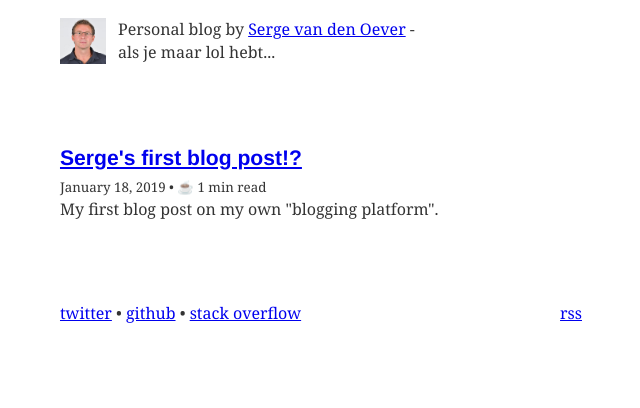
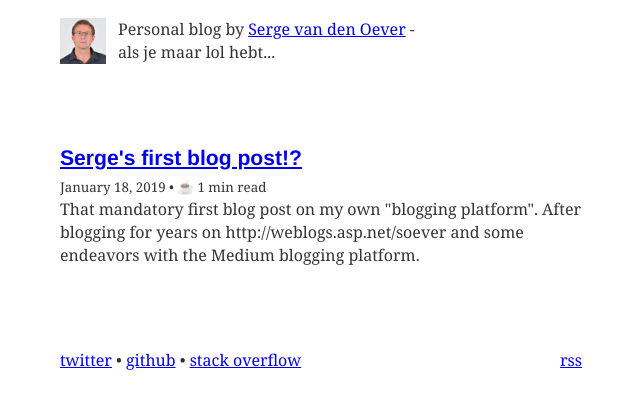
Before and after one commit to twofingerrightclick/svdoever.github.io, a Gatsby site: page / in a window 1280 px wide. Shown: the part 98-506 px from the top of the page, without its empty margins (319-959 px from the left). Built offline with nearby package versions, Linux system fonts and the light colour scheme; Gatsby itself is replaced by a stand-in of ours; some packages are replaced by stand-ins of ours; what typography-theme-github would draw is missing.

Commit message:
small updates first blog post

```diff
--- a/src/pages/first-blogpost.md
+++ b/src/pages/first-blogpost.md
@@ -1,7 +1,7 @@
 ---
 title: Serge's first blog post!?
 date: '2019-01-18'
-spoiler: My first blog post on my own "blogging platform".
+spoiler: That mandatory first blog post on my own "blogging platform". After blogging for years on http://weblogs.asp.net/soever and some endeavors with the Medium blogging platform.
 ---
 
 There is always that first blog post when you start a weblog. Well, this is THAT post.
```
